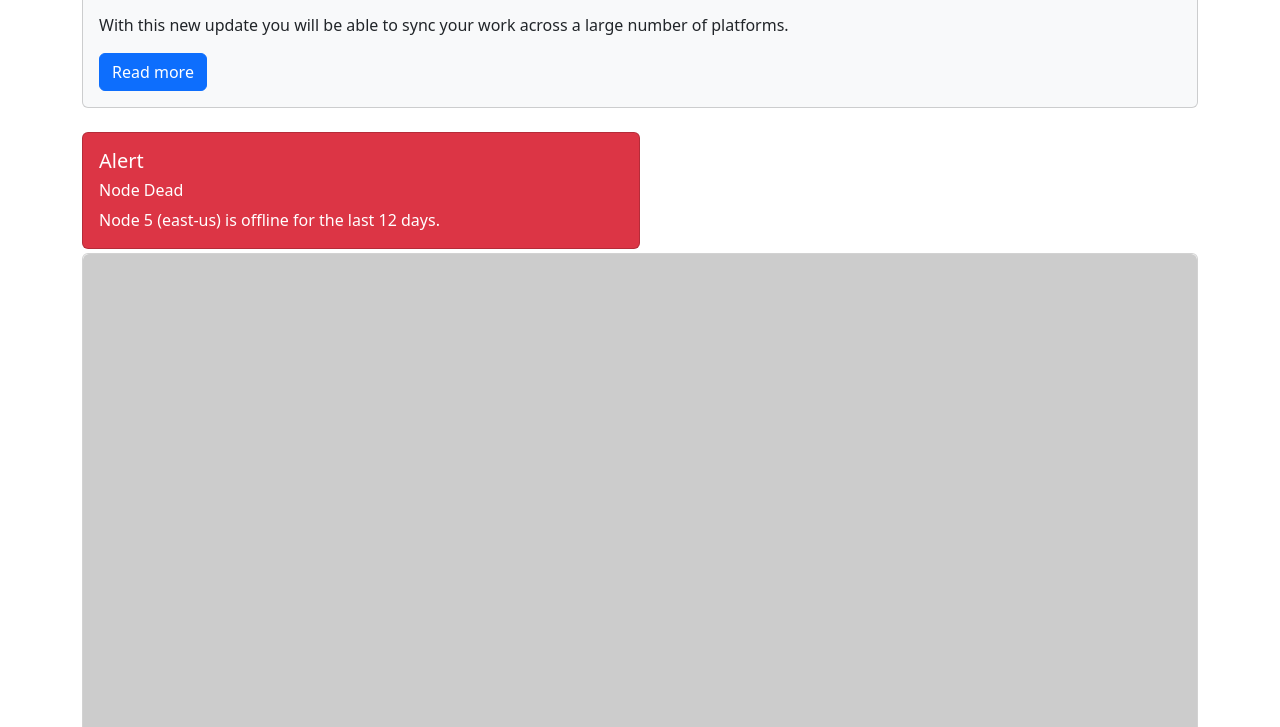
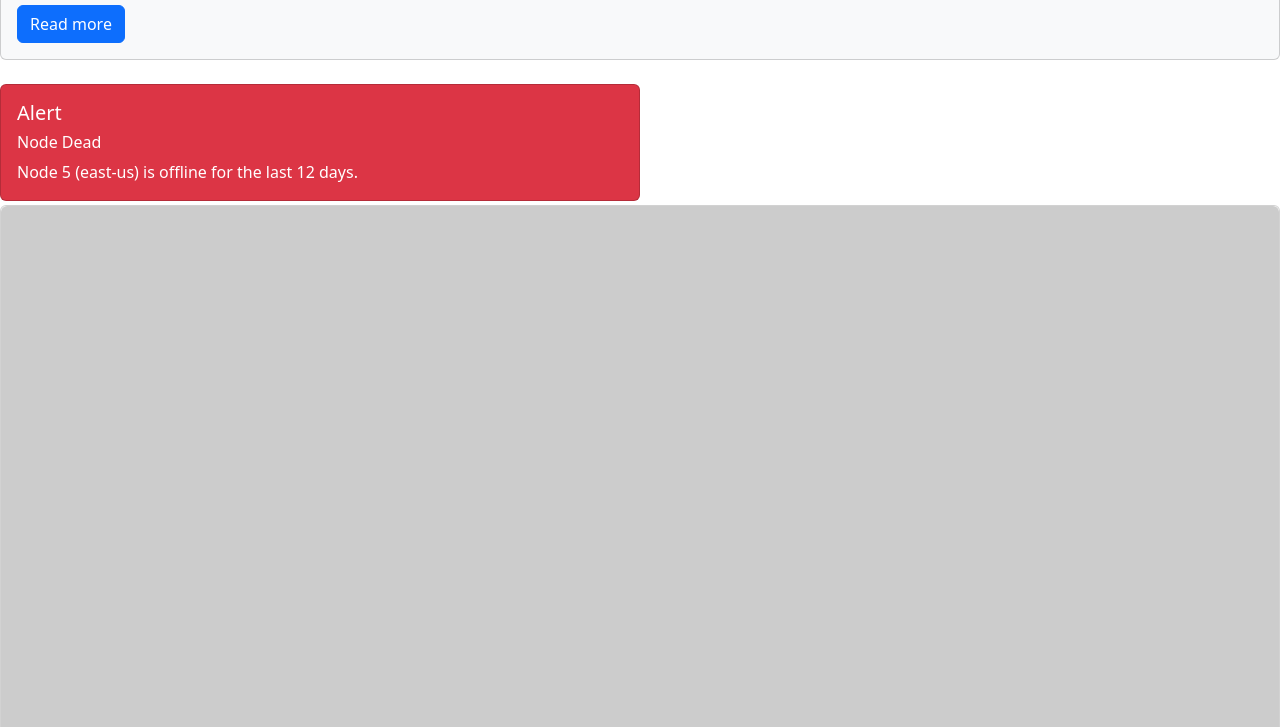
Before and after one commit to acciojob/bootstrap-card-624-urvashi, a website: page main.html in a window 1280 px wide. Shown: the part 184-911 px from the top of the page. Drawn offline with nearby package versions, Linux system fonts and the light colour scheme; placeholder pictures from the web are drawn by us.

Commit message:
created a submission

```diff
--- a/main.html
+++ b/main.html
@@ -7,7 +7,7 @@
 </head>
 
 <body>
-  <div class="container my-5">
+  <!-- <div class="container my-5"> -->
     <!-- Card Deck -->
     <div class="card-header bg-transparent text-dark fs-1 fw-bold">Welcome to Sync5</div>
     <div class="card-deck d-block justify-content-between">
@@ -42,7 +42,7 @@
       </div>
 
     </div>
-  </div>
+ </div>
 
   <script type="text/javascript" src="./script.js"></script>
 </body>
```
